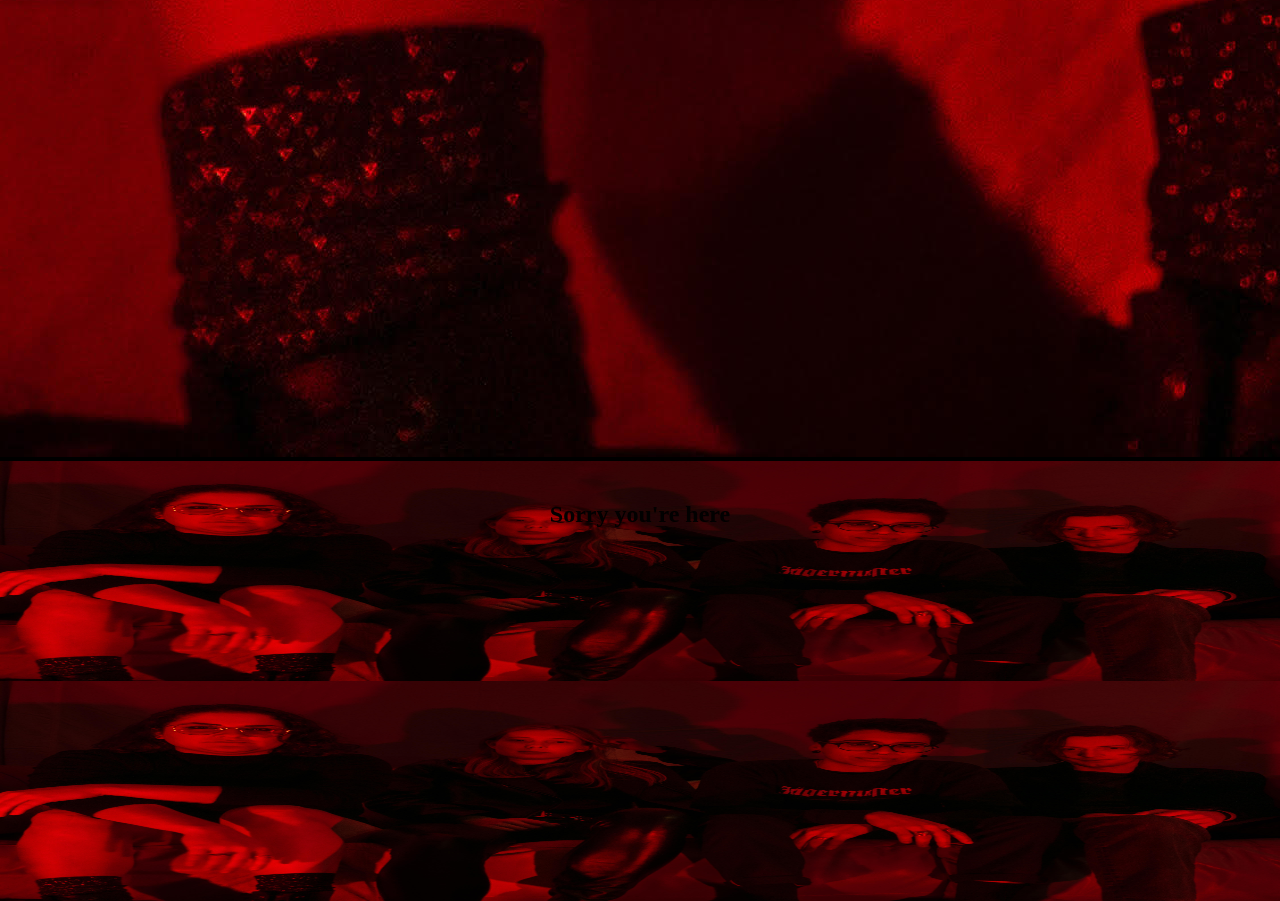
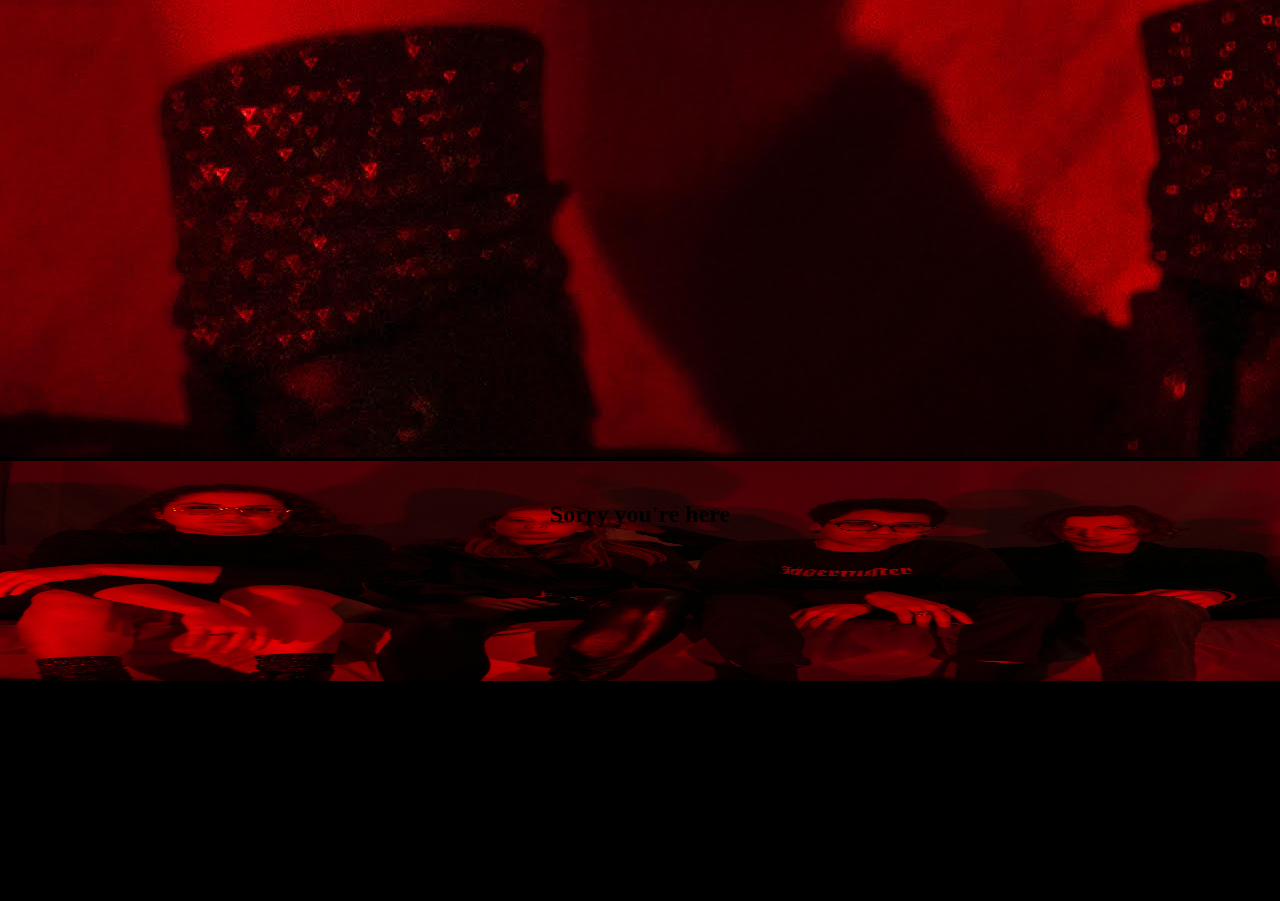
Before and after one commit to ahilton2/SStore, a plain HTML site: page index.html in a window 1280 px wide. Shown: the part 7195-8096 px from the top of the page. Drawn offline with Linux system fonts and the light colour scheme; files whose address does not match are found by name.

Commit message:
Update SStore.css

```diff
--- a/SStore.css
+++ b/SStore.css
@@ -11,9 +11,7 @@ body {
     margin: 0 auto;
     padding: 20px;
     overflow: hidden;
-    background-image: url('C:/Users/coolc/Downloads/subpenguin full band photo red.jpg');
-    background-size: 100% 50%; /* Set the width to cover 100% and the height to cover 50% */
-    background-position: center top; /* Adjust the vertical position as needed */
+    background: url('C:/Users/coolc/Downloads/subpenguin full band photo red.jpg') center top / 100% 50% no-repeat; /* Set background properties */
     height: 50vh; /* Set the height of the container to 50% of the viewport height */
 }
 
```
